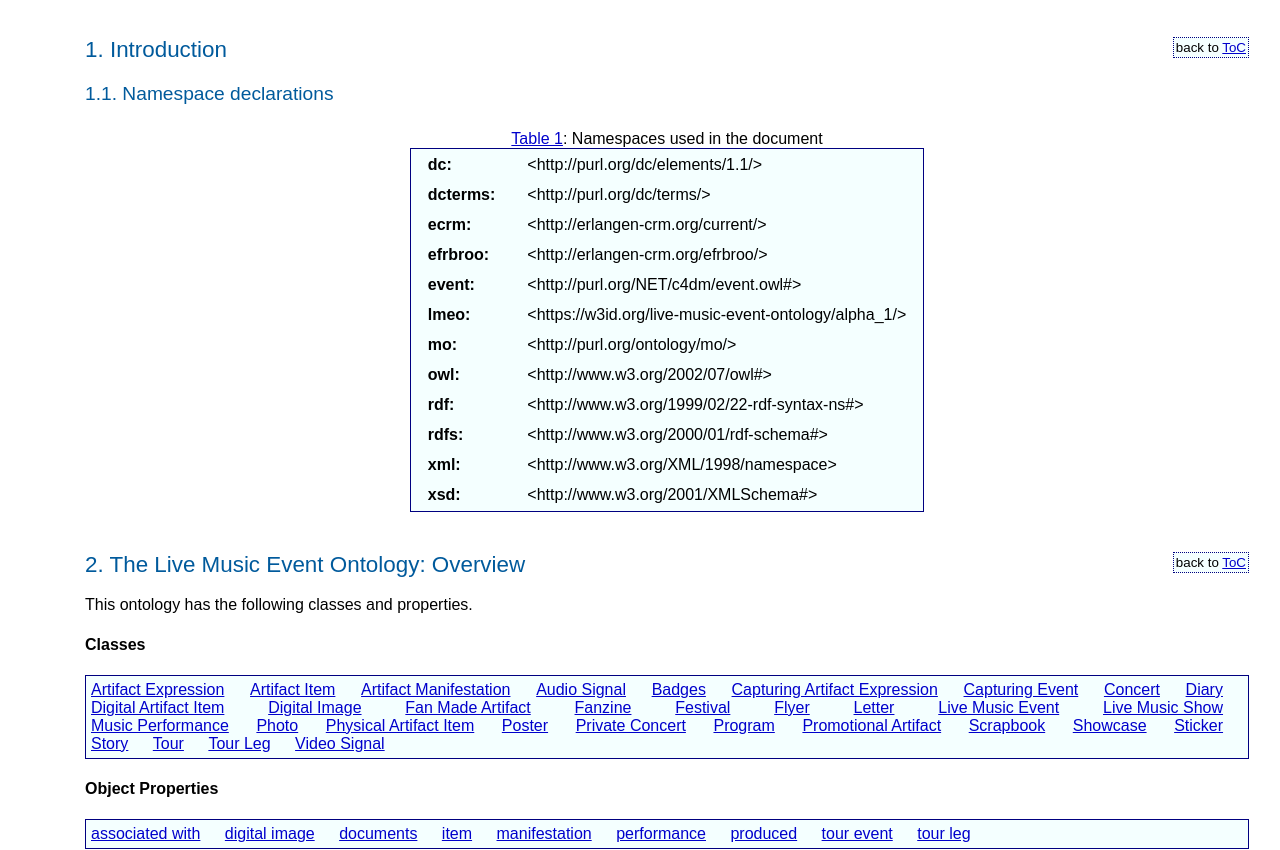
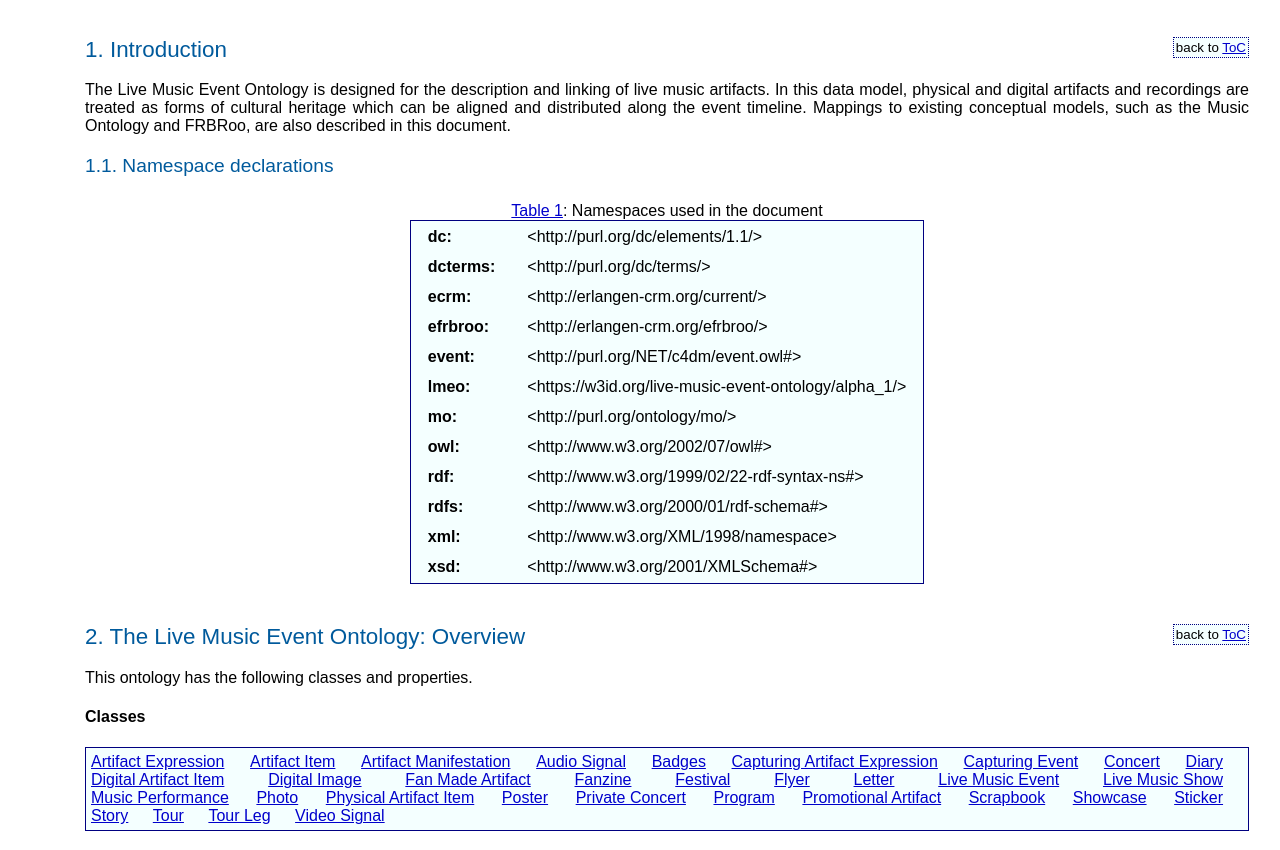
Before and after one commit to muddymudskipper/muddymudskipper.github.io, a plain HTML site: page live-music-event-ontology/alpha_1/index-en.html in a window 1280 px wide. Shown: the part 1964-2814 px from the top of the page. Drawn offline with nearby package versions, Linux system fonts and the light colour scheme.

Commit message:
introduction

```diff
--- a/live-music-event-ontology/alpha_1/sections/introduction-en.html
+++ b/live-music-event-ontology/alpha_1/sections/introduction-en.html
@@ -1,5 +1,6 @@
 <h2 class="list" id="intro">Introduction <span class="backlink"> back to <a href="#toc">ToC</a></span></h2>
-<span class="markdown">
+<span>
+        The Live Music Event Ontology is designed for the description and linking of live music artifacts. In this data model, physical and digital artifacts and recordings are treated as forms of cultural heritage which can be aligned and distributed along the event timeline. Mappings to existing conceptual models, such as the Music Ontology and FRBRoo, are also described in this document.
 </span>
 <div id="namespacedeclarations">
 <h3 class="list" id="ns">Namespace declarations</h3>
```
